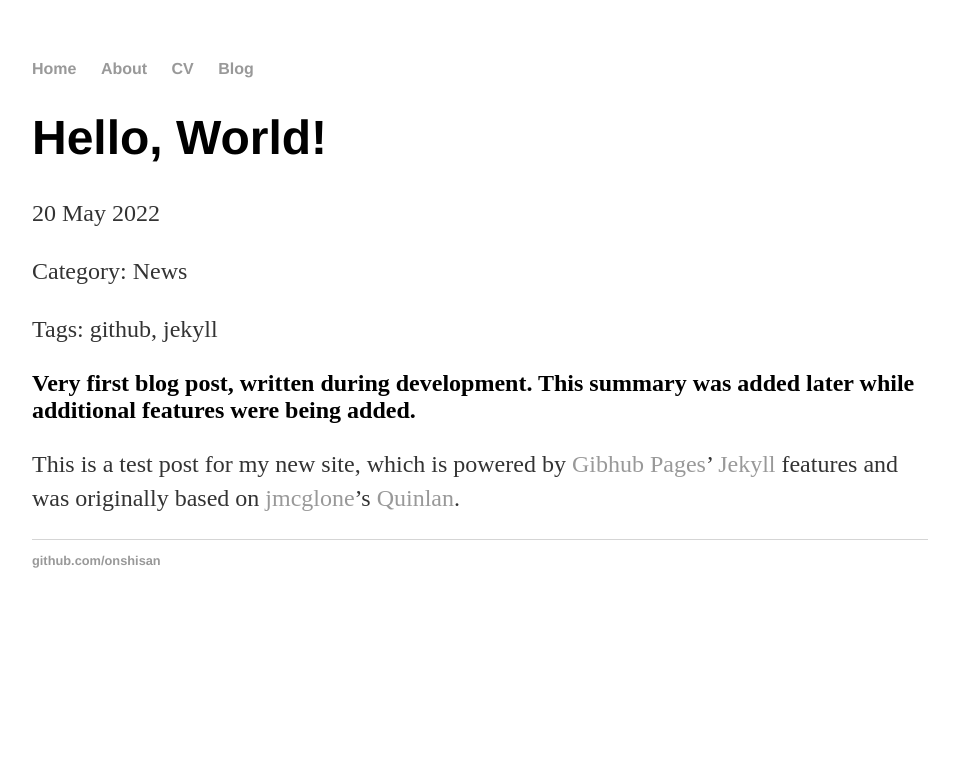
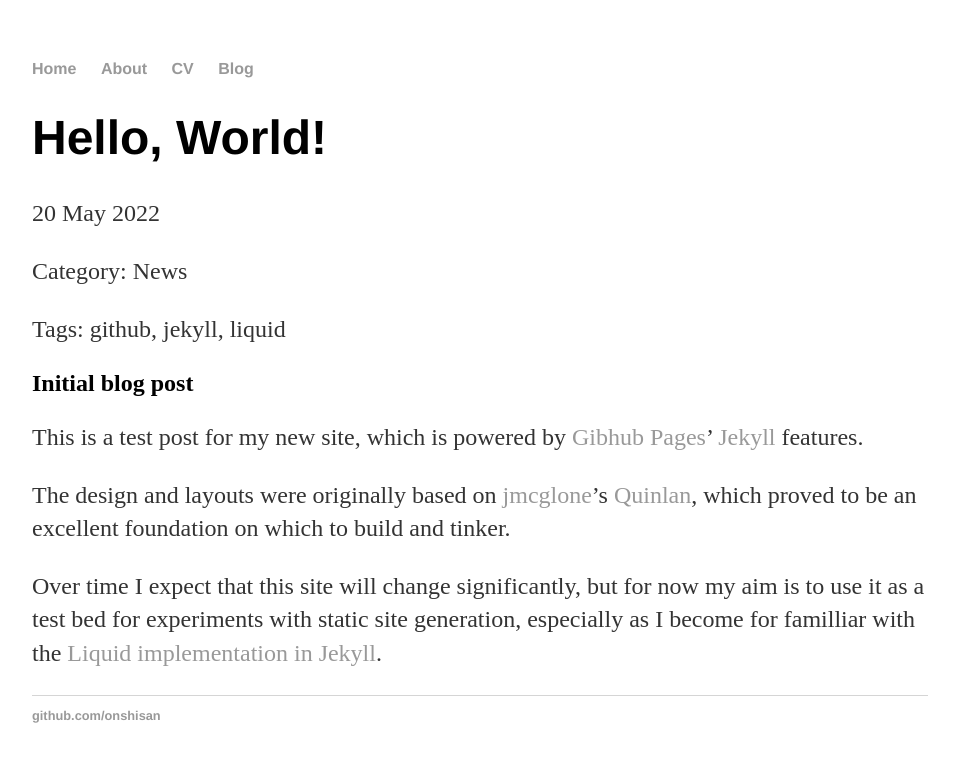
Before and after one commit to onshisan/onshisan.github.io, a Jekyll site: the page built from _posts/2022-05-20-Hello-World.md, in a window 1280 px wide. Shown: the top 762 px of the page, without its empty margins (160-1114 px from the left). Built offline with Jekyll 4.4.1, drawn with Linux system fonts in a browser that asks for light colours.

Commit message:
Update 2022-05-20-Hello-World.md
Refined summary, added content regarding Liquid

```diff
--- a/_posts/2022-05-20-Hello-World.md
+++ b/_posts/2022-05-20-Hello-World.md
@@ -2,10 +2,14 @@
 layout: post
 title: "Hello, World!"
 date: 2022-05-20
-summary: "Very first blog post, written during development. This summary was added later while additional features were being added."
+summary: "Initial blog post"
 category: "News"
 categories: News
-tags: github jekyll
+tags: github jekyll liquid
 ---
 
-This is a test post for my new site, which is powered by [Gibhub Pages](https://pages.github.com/)' [Jekyll](http://jekyllrb.com) features and was originally based on [jmcglone](https://github.com/jmcglone)'s [Quinlan](https://github.com/jmcglone/quinlan).
+This is a test post for my new site, which is powered by [Gibhub Pages](https://pages.github.com/)' [Jekyll](http://jekyllrb.com) features.
+
+The design and layouts were originally based on [jmcglone](https://github.com/jmcglone)'s [Quinlan](https://github.com/jmcglone/quinlan), which proved to be an excellent foundation on which to build and tinker.
+
+Over time I expect that this site will change significantly, but for now my aim is to use it as a test bed for experiments with static site generation, especially as I become for familliar with the [Liquid](https://shopify.github.io/liquid/) [implementation in Jekyll](https://jekyllrb.com/docs/liquid/).
```
